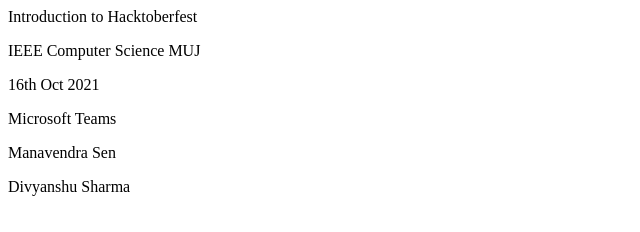
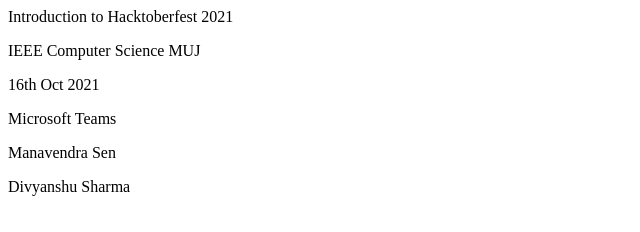
Before and after one commit to ieeemuj/IntroToHacktoberfest, a plain HTML site: page index.html in a window 1280 px wide. Shown: the full height of the page, 0-640 px from the left. Drawn offline with Linux system fonts and the light colour scheme.

Commit message:
Update index.html

```diff
--- a/index.html
+++ b/index.html
@@ -1,6 +1,6 @@
 <html>
 	<body>
-		<p>Introduction to Hacktoberfest</p>
+		<p>Introduction to Hacktoberfest 2021</p>
 		<p>IEEE Computer Science MUJ</p>
 		<p>16th Oct 2021</p>
 		<p>Microsoft Teams</p>
```
